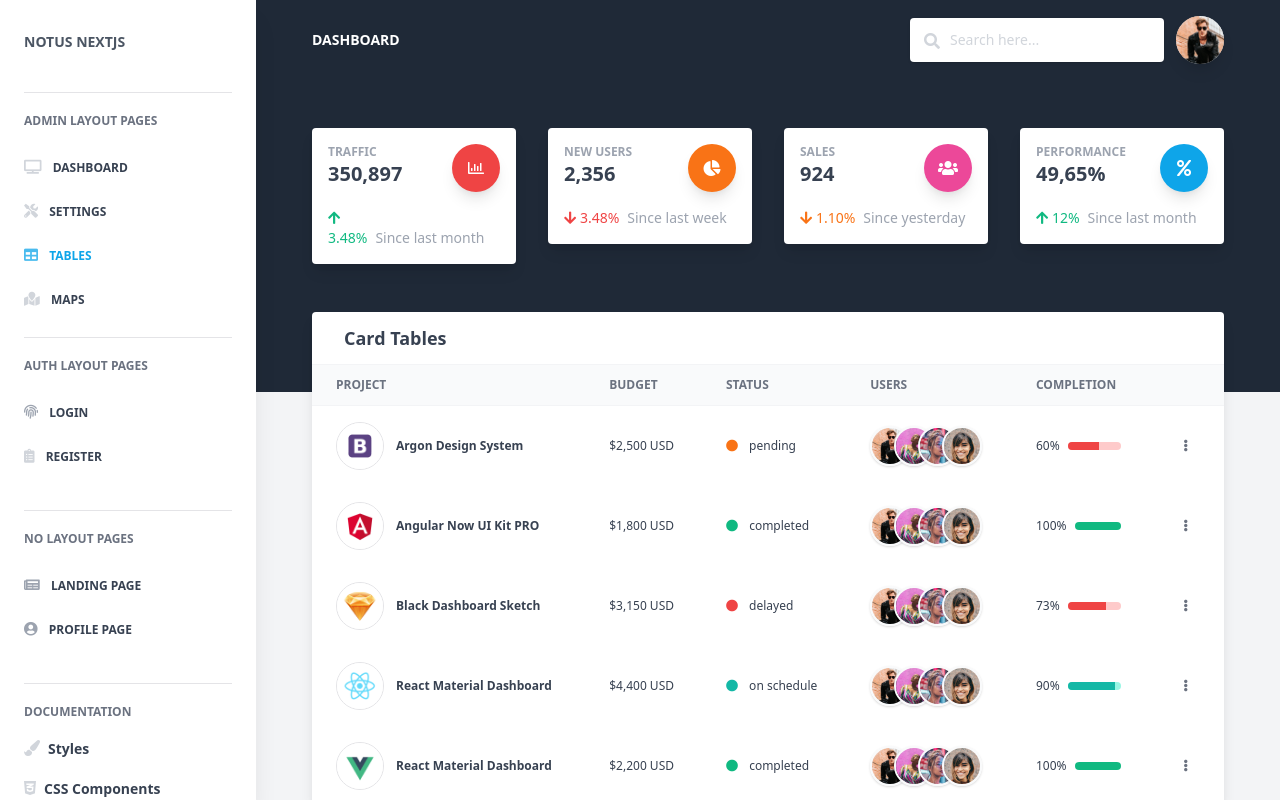
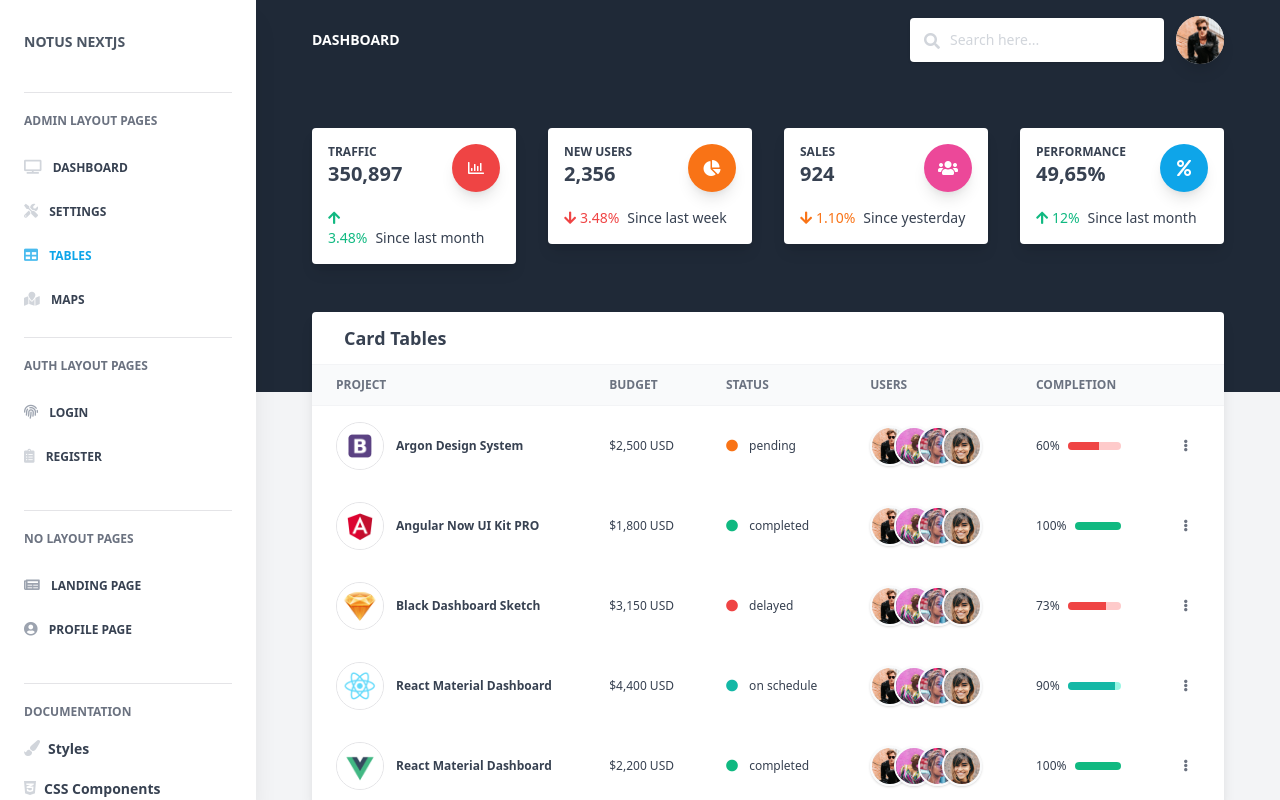
Before and after one commit to healernight1124/notus-nextjs, a Next.js app: page /admin/tables in a window 1280 px wide. Shown: the top 800 px of the page. Built offline with nearby package versions, Linux system fonts and the light colour scheme.

Commit message:
refactor: change coolGray with blueGray

```diff
--- a/components/Cards/CardStats.js
+++ b/components/Cards/CardStats.js
@@ -17,10 +17,10 @@
         <div className="flex-auto p-4">
           <div className="flex flex-wrap">
             <div className="relative w-full pr-4 max-w-full flex-grow flex-1">
-              <h5 className="text-coolGray-400 uppercase font-bold text-xs">
+              <h5 className="text-blueGray-400 uppercase font-bold text-xs">
                 {statSubtitle}
               </h5>
-              <span className="font-semibold text-xl text-coolGray-700">
+              <span className="font-semibold text-xl text-blueGray-700">
                 {statTitle}
               </span>
             </div>
@@ -35,7 +35,7 @@
               </div>
             </div>
           </div>
-          <p className="text-sm text-coolGray-400 mt-4">
+          <p className="text-sm text-blueGray-400 mt-4">
             <span className={statPercentColor + " mr-2"}>
               <i
                 className={
```
